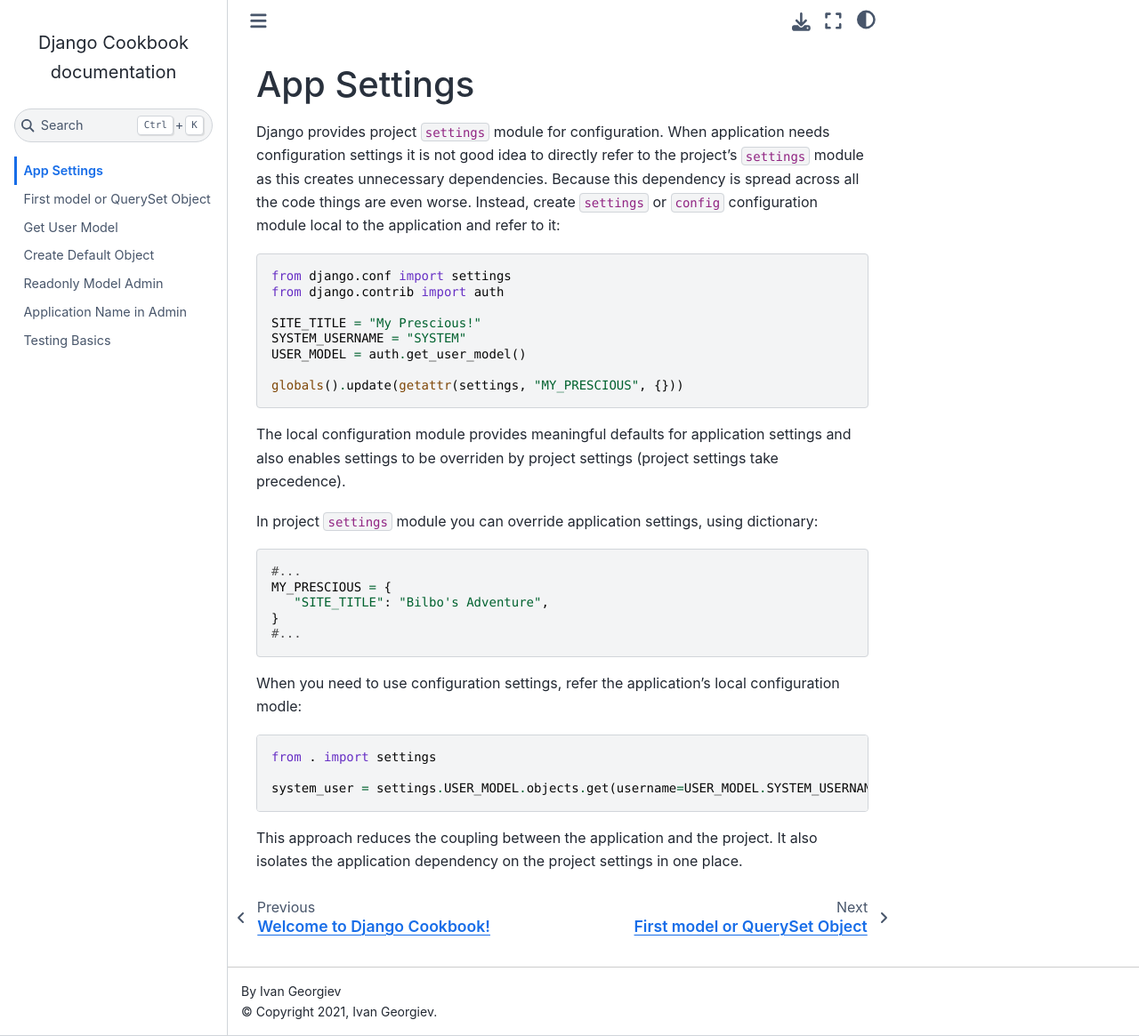
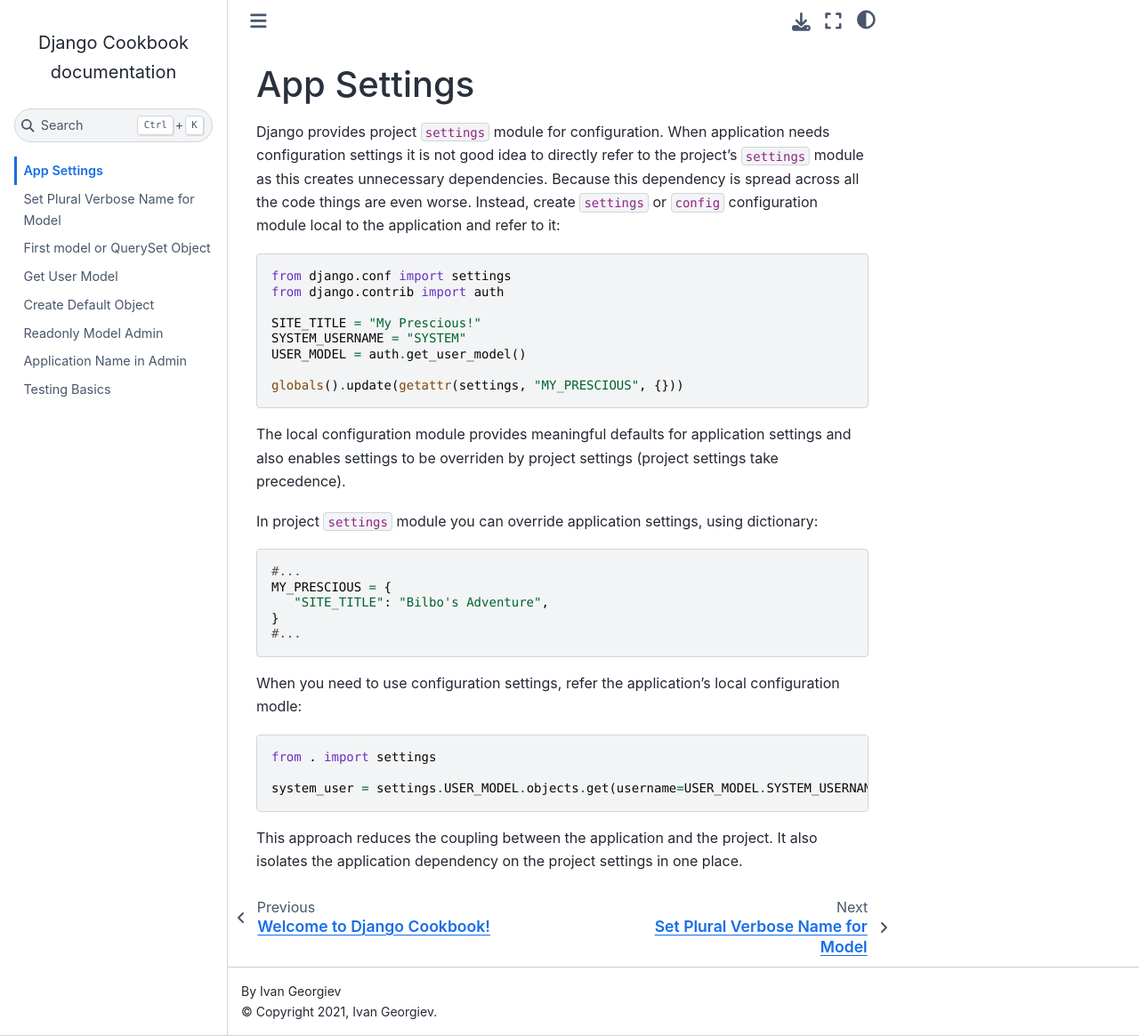
Before and after one commit to ivangeorgiev/django-cookbook, a Sphinx documentation site: the page built from docs/app/app-settings.rst, in a window 1280 px wide and 1165 px high. Shown: the whole window at 89% size. Built offline with Sphinx 7.4.7 and the Sphinx Book theme 1.1.4, drawn with Linux system fonts in a browser that asks for light colours.

Commit message:
docs: add set plural text for model recipe

```diff
--- a/docs/index.rst
+++ b/docs/index.rst
@@ -22,6 +22,7 @@
    :maxdepth: 1
    :glob:
 
+   model/set-plural-text-for-model
    model/get-first-single-model-object
    model/get-user-model
    model/create-default-record
--- /dev/null
+++ b/docs/model/set-plural-text-for-model.rst
@@ -0,0 +1,17 @@
+Set Plural Verbose Name for Model
+==================================
+
+When Django needs to display the model name in plural, by default it adds "s" to the verbose name of the model.
+
+In some situations you might need to override this behavior. For example "Category" model should be "Categories" and not "Categorys".
+
+To set plural verbose name for a model, set the `verbose_name_plural` attribute for the `model's meta <https://docs.djangoproject.com/en/4.0/ref/models/options/#verbose-name-plural>`__:
+
+.. code-block:: python
+
+   class ArticleCategory(models.model):
+       # ...
+       class Meta:
+           verbose_name_plural = "article categories"
+
+For more details on the model's meta options, see the `documentation <https://docs.djangoproject.com/en/4.0/ref/models/options/>`__.
```
